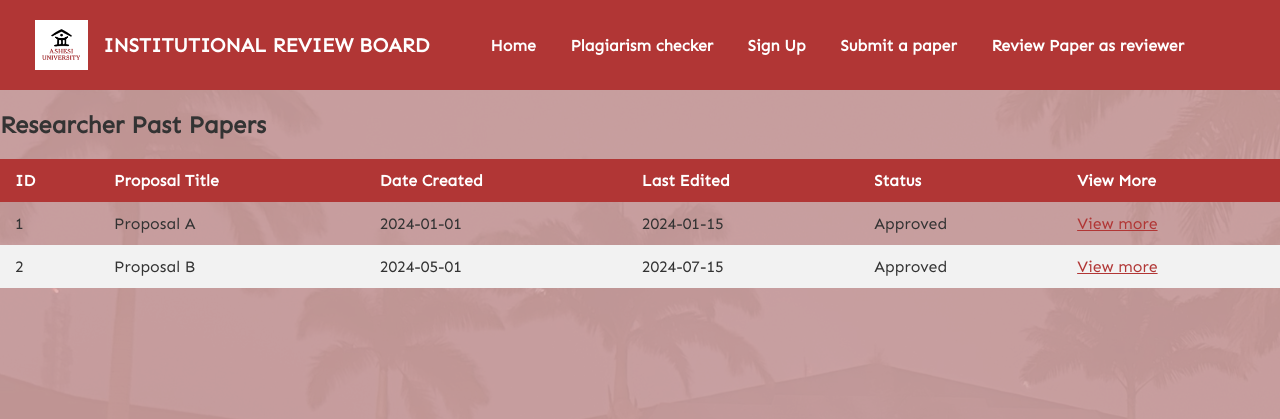
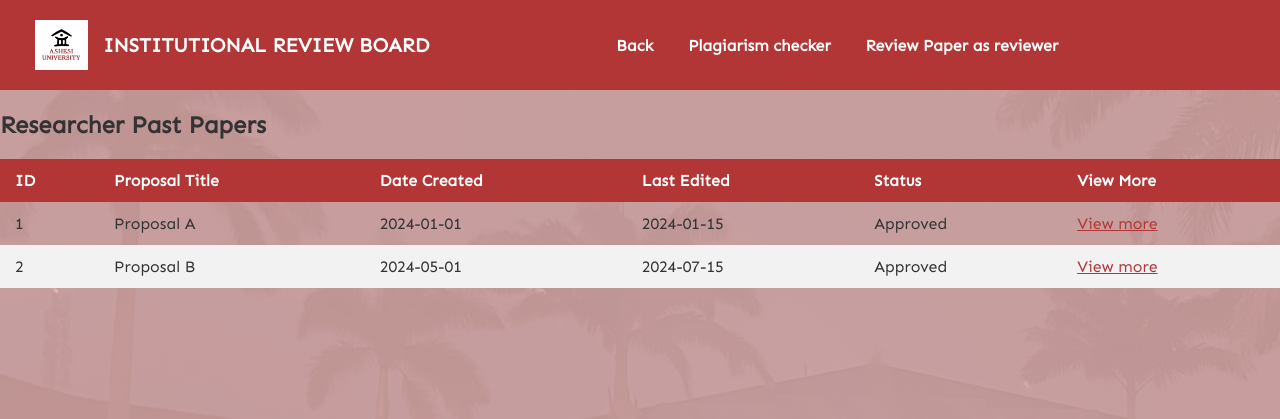
Before and after one commit to plushysleeve05/kaiju_no2_IRB, a PHP site: page /check_plagiarism/view/researcher_prev_sub.php in a window 1280 px wide. Shown: the top 419 px of the page. Run offline with PHP 8.4, Linux system fonts and the light colour scheme.

Commit message:
modified:   view/researcher_prev_sub.php

```diff
--- a/view/researcher_prev_sub.php
+++ b/view/researcher_prev_sub.php
@@ -182,10 +182,8 @@
 
         <div id="menu_bar">
             <div class="inner_menu_bar">
-                <a href="researcher_dash.php">Home</a>
+                <a href="researcher_dash.php">Back</a>
                 <a href="#">Plagiarism checker</a>
-                <a href="#">Sign Up</a>
-                <a href="#">Submit a paper</a>
                 <a href="#">Review Paper as reviewer</a>
             </div>
         </div>
```
